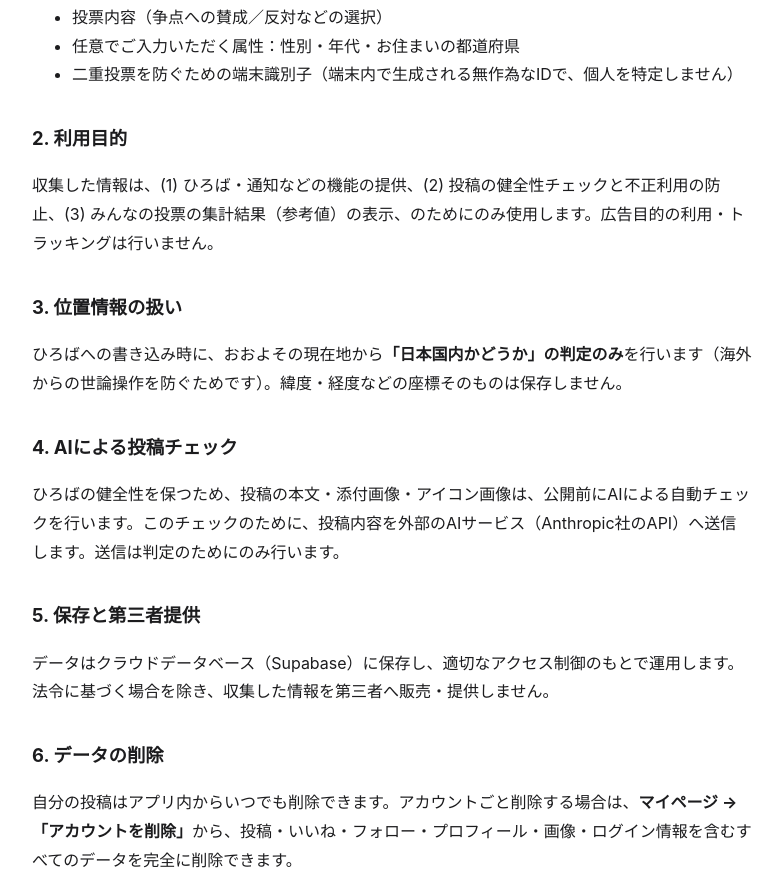
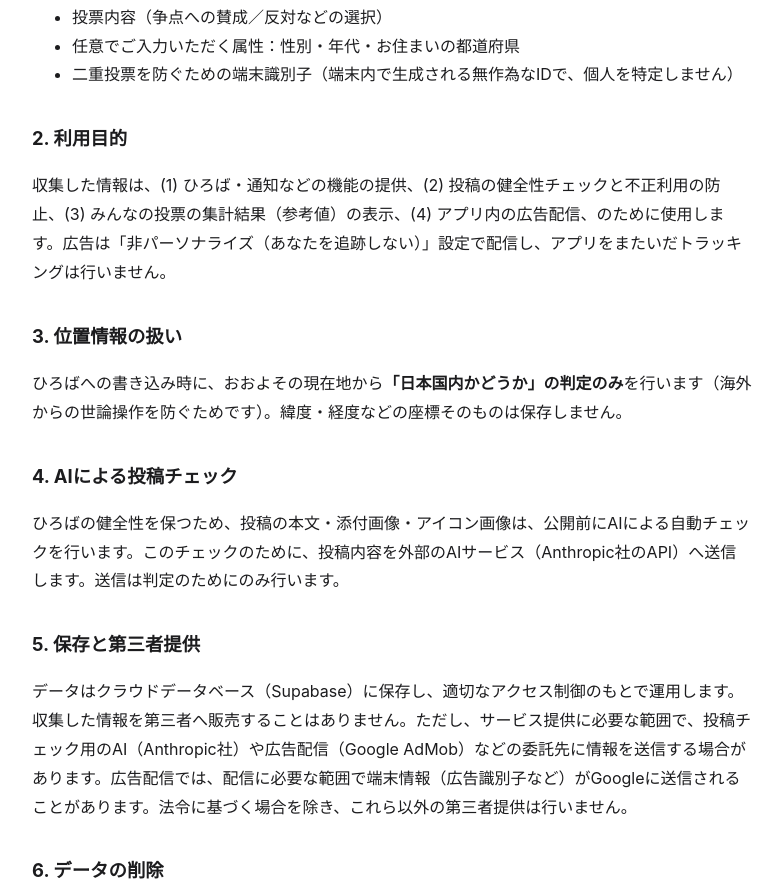
Before and after one commit to koyuiw7-pixel/seisaku-check-legal, a plain HTML site: page privacy.html in a window 1280 px wide. Shown: the part 664-1555 px from the top of the page, without its empty margins (248-1030 px from the left). Drawn offline with Linux system fonts and the light colour scheme.

Commit message:
広告(AdMob・非パーソナライズ)についてプライバシーポリシーに明記

```diff
--- a/privacy.html
+++ b/privacy.html
@@ -38,7 +38,7 @@
 </ul>
 
 <h2>2. 利用目的</h2>
-<p>収集した情報は、(1) ひろば・通知などの機能の提供、(2) 投稿の健全性チェックと不正利用の防止、(3) みんなの投票の集計結果（参考値）の表示、のためにのみ使用します。広告目的の利用・トラッキングは行いません。</p>
+<p>収集した情報は、(1) ひろば・通知などの機能の提供、(2) 投稿の健全性チェックと不正利用の防止、(3) みんなの投票の集計結果（参考値）の表示、(4) アプリ内の広告配信、のために使用します。広告は「非パーソナライズ（あなたを追跡しない）」設定で配信し、アプリをまたいだトラッキングは行いません。</p>
 
 <h2>3. 位置情報の扱い</h2>
 <p>ひろばへの書き込み時に、おおよその現在地から<strong>「日本国内かどうか」の判定のみ</strong>を行います（海外からの世論操作を防ぐためです）。緯度・経度などの座標そのものは保存しません。</p>
@@ -47,7 +47,7 @@
 <p>ひろばの健全性を保つため、投稿の本文・添付画像・アイコン画像は、公開前にAIによる自動チェックを行います。このチェックのために、投稿内容を外部のAIサービス（Anthropic社のAPI）へ送信します。送信は判定のためにのみ行います。</p>
 
 <h2>5. 保存と第三者提供</h2>
-<p>データはクラウドデータベース（Supabase）に保存し、適切なアクセス制御のもとで運用します。法令に基づく場合を除き、収集した情報を第三者へ販売・提供しません。</p>
+<p>データはクラウドデータベース（Supabase）に保存し、適切なアクセス制御のもとで運用します。収集した情報を第三者へ販売することはありません。ただし、サービス提供に必要な範囲で、投稿チェック用のAI（Anthropic社）や広告配信（Google AdMob）などの委託先に情報を送信する場合があります。広告配信では、配信に必要な範囲で端末情報（広告識別子など）がGoogleに送信されることがあります。法令に基づく場合を除き、これら以外の第三者提供は行いません。</p>
 
 <h2>6. データの削除</h2>
 <p>自分の投稿はアプリ内からいつでも削除できます。アカウントごと削除する場合は、<strong>マイページ →「アカウントを削除」</strong>から、投稿・いいね・フォロー・プロフィール・画像・ログイン情報を含むすべてのデータを完全に削除できます。</p>
```
